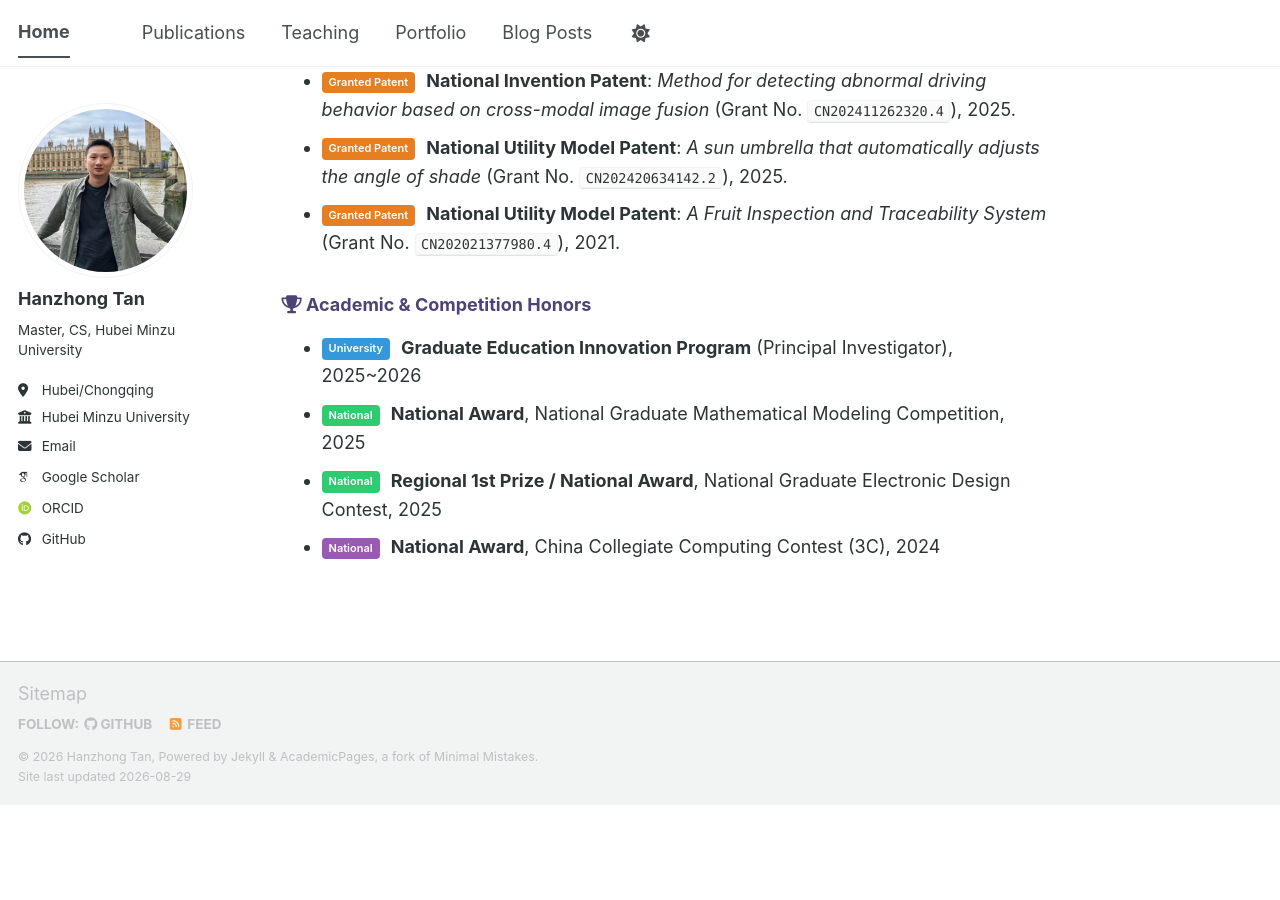
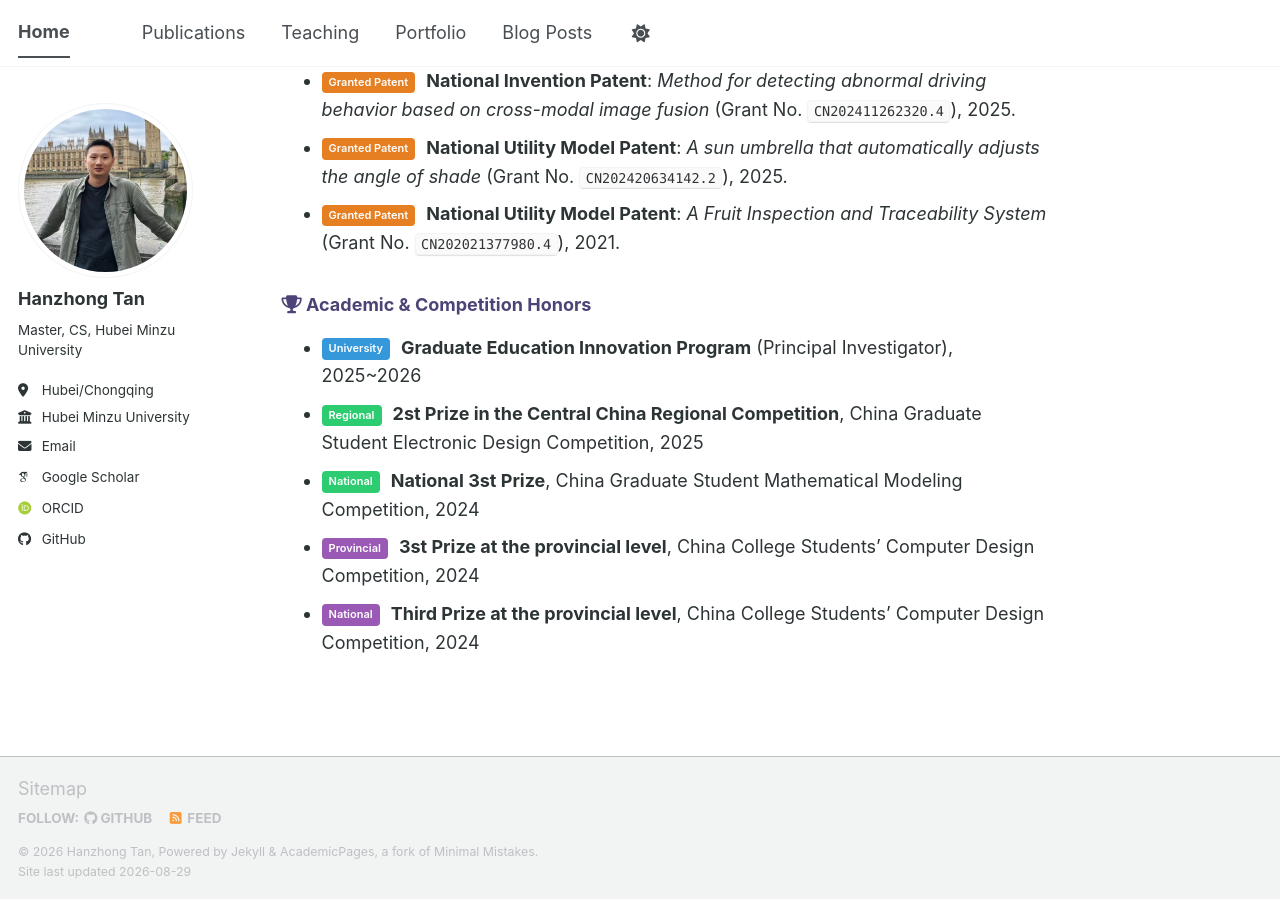
Before and after one commit to liangjiaxiaoqi/liangjiaxiaoqi.github.io, a Jekyll site: the page built from _pages/about.md, in a window 1280 px wide and 900 px high, scrolled down 1794 px. Built offline with Jekyll 4.4.1, drawn with Linux system fonts in a browser that asks for light colours; some web fonts are replaced; a script bundle is joined from its source files by our own code; library files that are not in the unit come from our copies; a style sheet for code colours, icons or effects is not loaded; before the commit the page ends 2599 px from its top, so only the background shows below that.

Commit message:
Update about.md

```diff
--- a/_pages/about.md
+++ b/_pages/about.md
@@ -188,7 +188,7 @@ Currently, my research interests focus on **Computer Vision**, **Multi-modal Lea
   <div class="paper-authors"><span class="me">Hanzhong Tan</span>, Shuangbing Wen, Tao Hu, et al.</div>
   <div class="journal-conf"><em>IEEE Journal of Biomedical and Health Informatics (JBHI)</em>, 2026. <span class="badge badge-green">CCF-C</span> <span class="badge badge-red">SCI Q1 TOP</span> <span class="badge badge-red">IF=7.7</span></div>
   <div style="margin-top: 8px;">
-    <a href="https://liangjiaxiaoqi.github.io/files/2026-08-12-Frequency_Gated_Prompting_for_Enhancing_Transformer_based_EEG_Decoding.pdf" class="btn-link"><i class="fa-solid fa-file-pdf"></i> PDF</a>
+    <a href="https://liangjiaxiaoqi.github.io/files/2026-08-12-Frequency_Gated_Prompting_for_Enhancing_Transformer_based_EEG_Decoding.pdf" class="btn-link"><i class="fa-solid fa-file-pdf"></i> Paper</a>
     <a href="https://github.com/liangjiaxiaoqi/FGPT" class="btn-link"><i class="fa-brands fa-github"></i> Code</a>
   </div>
 </div>
@@ -198,7 +198,7 @@ Currently, my research interests focus on **Computer Vision**, **Multi-modal Lea
   <div class="paper-authors"><span class="me">Hanzhong Tan</span>, Shuangbing Wen, Lingfeng Zhang, et al.</div>
   <div class="journal-conf"><em>The Visual Computer</em>, 2026. <span class="badge badge-green">CCF-C</span> <span class="badge badge-red">SCI Q3</span> <span class="badge badge-red">IF=3.4</span></div>
   <div style="margin-top: 8px;">
-    <a href="https://liangjiaxiaoqi.github.io/files/2026-07-09-Competitive_fusion_in_multimodal_networks_for_enhanced_salient_object_detection.pdf" class="btn-link"><i class="fa-solid fa-file-pdf"></i> PDF</a>
+    <a href="https://liangjiaxiaoqi.github.io/files/2026-07-09-Competitive_fusion_in_multimodal_networks_for_enhanced_salient_object_detection.pdf" class="btn-link"><i class="fa-solid fa-file-pdf"></i> Paper</a>
     <a href="https://github.com/liangjiaxiaoqi/MC2FNet" class="btn-link"><i class="fa-brands fa-github"></i> Code</a>
   </div>
 </div>
@@ -234,9 +234,11 @@ Currently, my research interests focus on **Computer Vision**, **Multi-modal Lea
 <h3 style="color: var(--accent-color);"><i class="fa-solid fa-trophy"></i> Academic & Competition Honors</h3>
 <!--* <span class="badge badge-red">National</span> **National Scholarship for Graduate Students** *(Top 0.2%)*, 2025-->
 * <span class="badge badge-blue">University</span> **Graduate Education Innovation Program** (Principal Investigator), 2025~2026
-* <span class="badge badge-green">National</span> **National Award**, National Graduate Mathematical Modeling Competition, 2025
-* <span class="badge badge-green">National</span> **Regional 1st Prize / National Award**, National Graduate Electronic Design Contest, 2025
-* <span class="badge badge-purple">National</span> **National Award**, China Collegiate Computing Contest (3C), 2024
+* <span class="badge badge-green">Regional</span> **2st Prize in the Central China Regional Competition**, China Graduate Student Electronic Design Competition, 2025
+* <span class="badge badge-green">National</span> **National 3st Prize**, China Graduate Student Mathematical Modeling Competition, 2024
+<!--* <span class="badge badge-green">National</span> **Regional 1st Prize / National Award**, National Graduate Electronic Design Contest, 2025-->
+* <span class="badge badge-purple">Provincial</span> **3st Prize at the provincial level**, China College Students' Computer Design Competition, 2024
+* <span class="badge badge-purple">National</span> **Third Prize at the provincial level**, China College Students' Computer Design Competition, 2024
 
 <!--  这是注释
 ---
```
